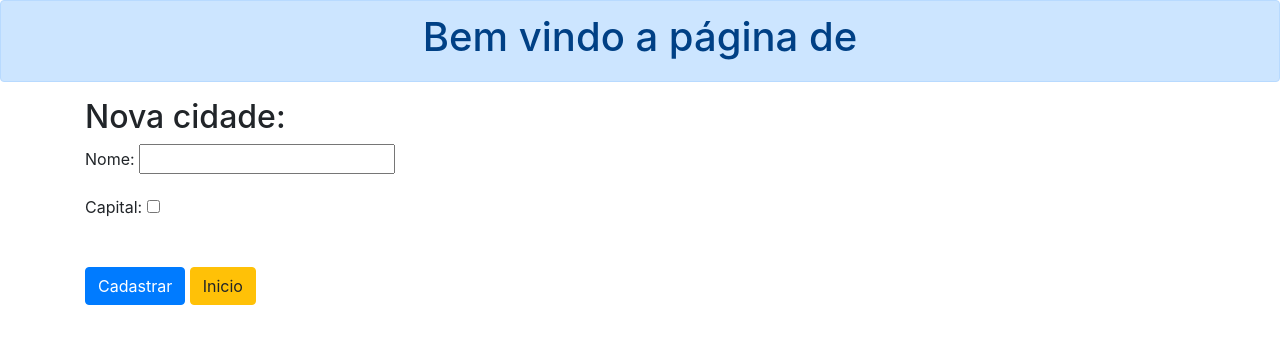
After one commit to nerylucastoledo/Django-cadastro-cidade, a Django app: page /cidades/create/ in a window 1280 px wide. The commit adds this page. Shown: the top 344 px of the page. Run offline with Django 3.2, Linux system fonts and the light colour scheme; some libraries are stand-ins or nearby versions.

Commit message:
Cadastra e remove cidades

```diff
--- /dev/null
+++ b/cadastros/forms.py
@@ -0,0 +1,10 @@
+from django import forms
+
+from cadastros.models import Cidade
+
+
+class CidadeForm(forms.ModelForm):
+
+    class Meta:
+        model = Cidade
+        fields = ['nome', 'capital']
--- a/cadastros/models.py
+++ b/cadastros/models.py
@@ -4,7 +4,7 @@ from django.db import models
 class Cidade(models.Model):
 
     #criação dos campos que Cidade irá conter
-    nome = models.CharField(max_length=100)
+    nome = models.CharField(max_length=100, unique=True)
     capital = models.BooleanField(default=False)
 
     def __str__(self):
--- /dev/null
+++ b/cadastros/templates/cadastros/cadastra_cidades.html
@@ -0,0 +1,25 @@
+{% extends 'base.html' %}
+
+{% block conteudo %}
+
+    <h2>Nova cidade:</h2>
+
+    <form action="{% url 'cidade-cadastro' %}" method="POST">
+        {% csrf_token %}
+        {{ form.as_p }}
+        <input type="submit" class="btn btn-primary" value="Cadastrar">
+        <a class="btn btn-warning mt-4 mb-4" href="{% url 'cidades-list' %}">Inicio</a>
+    </form>
+
+<!--        <form method="POST" action="{% url 'cidade-cadastro' %}">-->
+<!--            {% csrf_token %}-->
+<!--            <div class="from-group">-->
+<!--                {{ form.nome }}-->
+<!--            </div>-->
+<!--            <div class="mt-3">-->
+<!--                {{ form.capital }}-->
+<!--            </div>-->
+<!--            <input type="submit" class="btn btn-primary" value="Cadastrar">-->
+<!--        </form>-->
+
+{% endblock %}
--- a/cadastros/templates/cadastros/detalhe_cidades.html
+++ b/cadastros/templates/cadastros/detalhe_cidades.html
@@ -10,4 +10,6 @@
                 {% endif %}
         </p>
 
+        <a class="btn btn-danger mt-2" href="{% url 'cidades-remove' cidade.id %}">Deletar</a>
+
 {% endblock %}
--- a/cadastros/templates/cadastros/lista_cidades.html
+++ b/cadastros/templates/cadastros/lista_cidades.html
@@ -4,11 +4,13 @@
 
         <h2>Cidades cadastradas:</h2>
 
+        <a class="btn btn-primary mt-4 mb-4" href="{% url 'cidade-cadastro' %}">Cadastrar cidade</a>
+
         <div>
             <ul class="list-group">
                 {% for cidade in cidades %}
                 <a class="list-group-item mt-2 {% if cidade.capital %} active {% endif %}"
-                   href="{% url 'cidades-detalhe' cidade.id %}">Cidade: {{ cidade }}
+                   href="{% url 'cidades-detalhe' cidade.id %}">{{ cidade }}
                 </a>
                 {% endfor %}
             </ul>
--- a/cadastros/urls.py
+++ b/cadastros/urls.py
@@ -1,8 +1,10 @@
 from django.urls import path
 
-from cadastros.views import lista_cidades, detalhe_cidade
+from cadastros.views import lista_cidades, detalhe_cidade, cadastra_cidade, remove_cidade
 
 urlpatterns = [
     path('', lista_cidades, name="cidades-list"),
     path('detalhe/<int:id>/', detalhe_cidade, name="cidades-detalhe"),
+    path('delete/<int:id>/', remove_cidade, name="cidades-remove"),
+    path('create/', cadastra_cidade, name="cidade-cadastro"),
 ]
--- a/cadastros/views.py
+++ b/cadastros/views.py
@@ -1,11 +1,11 @@
-from django.shortcuts import render, get_object_or_404
+from django.shortcuts import render, get_object_or_404, redirect
 
+from cadastros.forms import CidadeForm
 from cadastros.models import Cidade
 
 
 def lista_cidades(request):
-
-    qs = Cidade.objects.all()
+    qs = Cidade.objects.all().order_by('nome')
 
     context = {
         'cidades': qs,
@@ -16,7 +16,6 @@ def lista_cidades(request):
 
 
 def detalhe_cidade(request, id):
-
     # tenta pegar o objeto ou retorna o erro 404
     # ex: cidade = Cidade.objects.get
     cidade = get_object_or_404(Cidade, pk=id)
@@ -26,3 +25,32 @@ def detalhe_cidade(request, id):
     }
 
     return render(request, 'cadastros/detalhe_cidades.html', context)
+
+
+def cadastra_cidade(request):
+
+    if request.method == 'POST':
+        form = CidadeForm(request.POST)
+
+        if form.is_valid():
+            form.save()
+            return redirect('cidades-list')
+
+    else:
+
+        form = CidadeForm()
+
+    context = {
+        'form': form
+    }
+
+    return render(request, 'cadastros/cadastra_cidades.html', context)
+
+
+def remove_cidade(request, id):
+
+    cidade = get_object_or_404(Cidade, pk=id)
+
+    cidade.delete()
+
+    return redirect('cidades-list')
```
Also changed, not shown: db.sqlite3.
